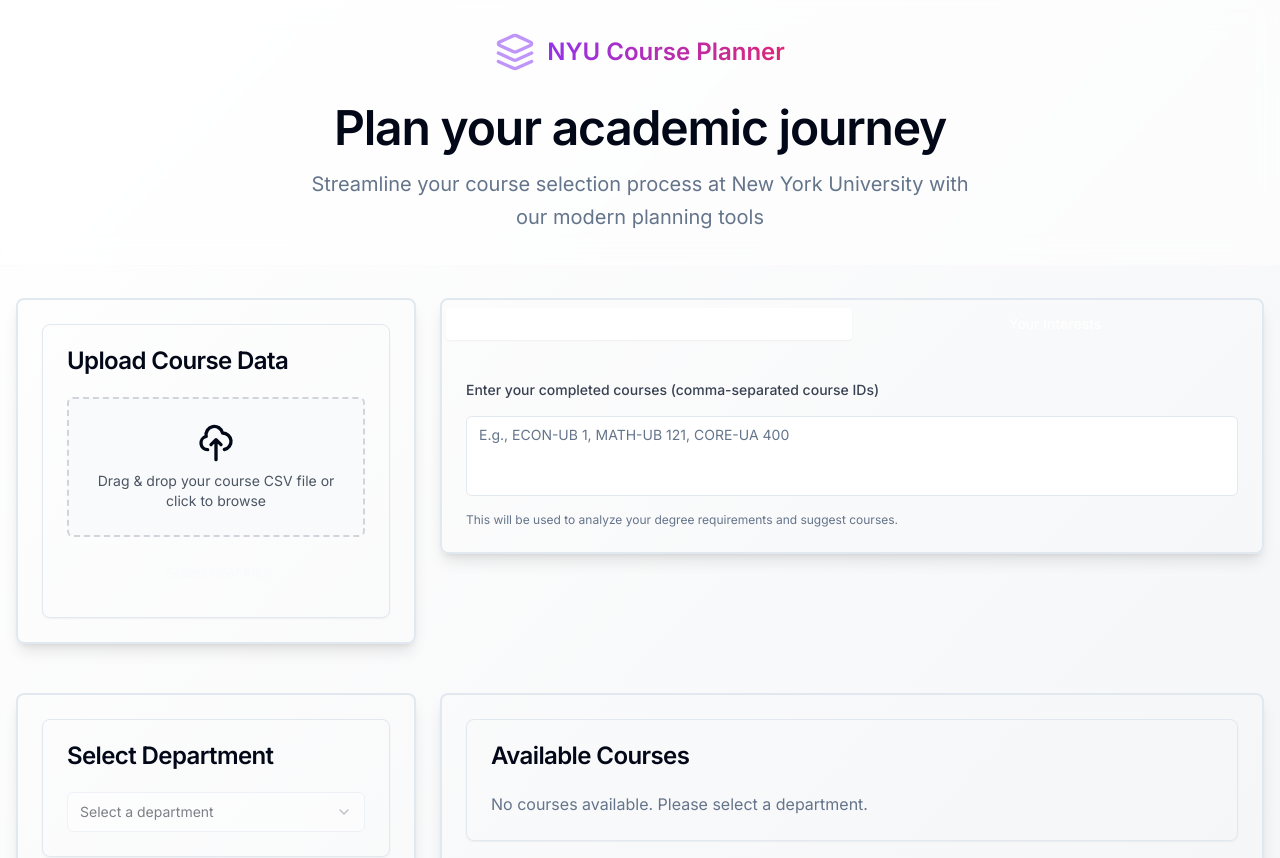
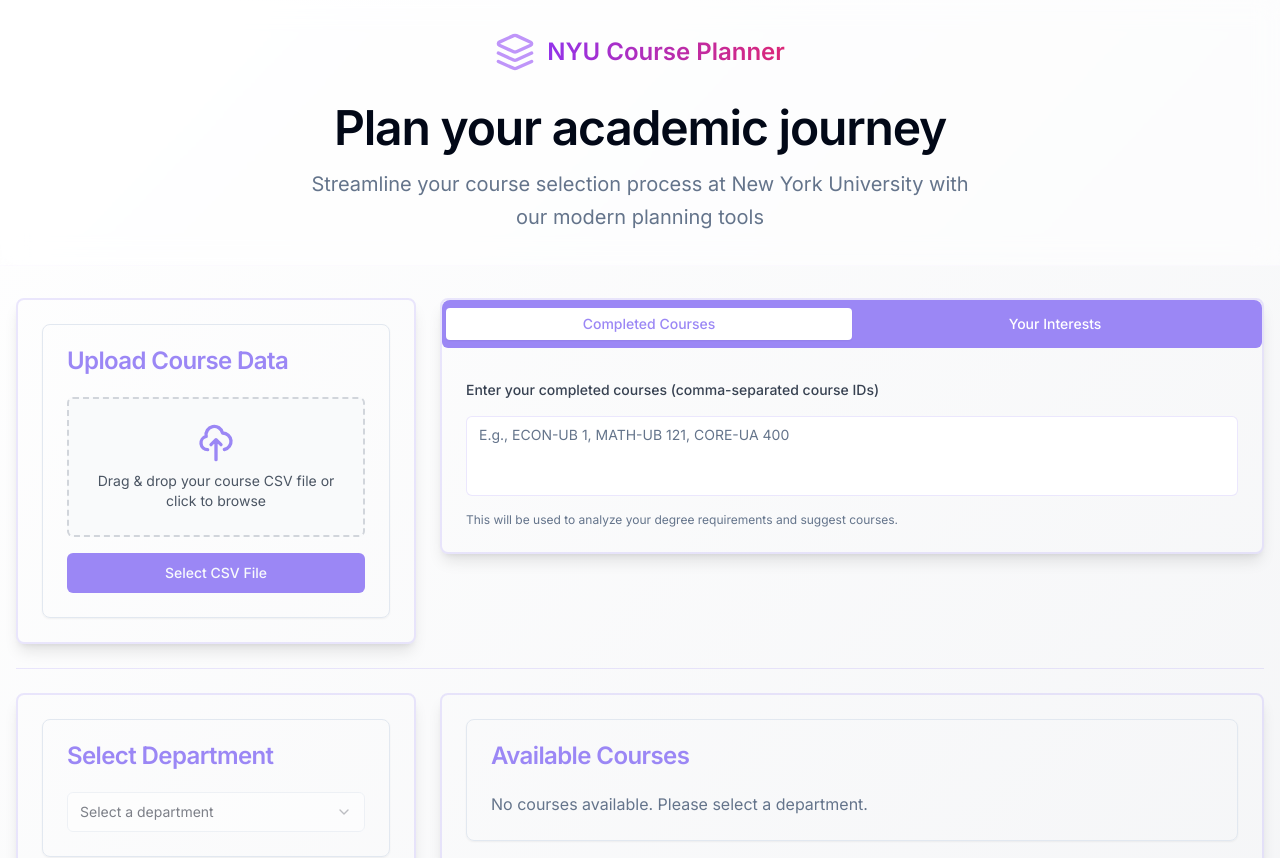
Before and after one commit to nbagkar/purple-course-planner-23, a React (Vite) app: page / in a window 1280 px wide. Shown: the top 858 px of the page. Built offline with nearby package versions, Linux system fonts and the light colour scheme.

Commit message:
Refactor: Apply NYU Course Planner style
Update the website's color scheme and styling to match the "NYU Course Planner" title.

```diff
--- a/tailwind.config.ts
+++ b/tailwind.config.ts
@@ -1,3 +1,4 @@
+
 import type { Config } from "tailwindcss";
 
 export default {
@@ -27,6 +28,8 @@ export default {
         ring: "hsl(var(--ring))",
         background: "hsl(var(--background))",
         foreground: "hsl(var(--foreground))",
+        'nyu-purple': '#9b87f5',
+        'nyu-light-purple': '#E5DEFF',
         primary: {
           DEFAULT: "hsl(var(--primary))",
           foreground: "hsl(var(--primary-foreground))"
```
